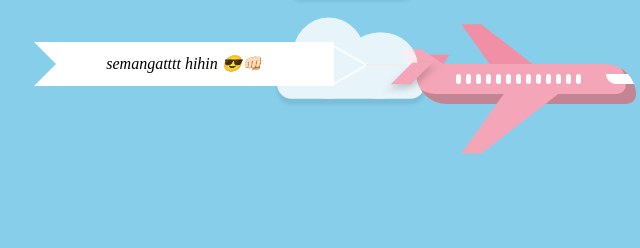
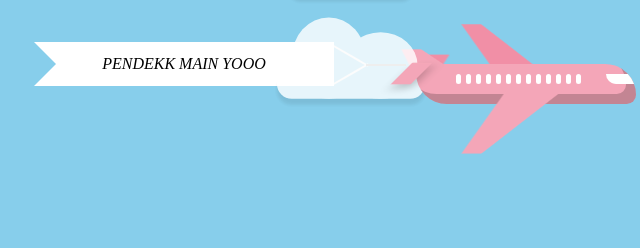
Before and after one commit to yann6805/semangat, a plain HTML site: page index.html in a window 1280 px wide. Shown: the part 336-584 px from the top of the page, 149-789 px from the left. Drawn offline with Linux system fonts and the light colour scheme.

Commit message:
Update index.html

```diff
--- a/index.html
+++ b/index.html
@@ -31,7 +31,7 @@
     <div class="banner-container">
         <i class="rope"></i>
         <i class="banner">
-         semangatttt hihin 😎👊🏻
+         PENDEKK MAIN YOOO
         <i class="triangle"></i>
     </i>
     </div>
```
